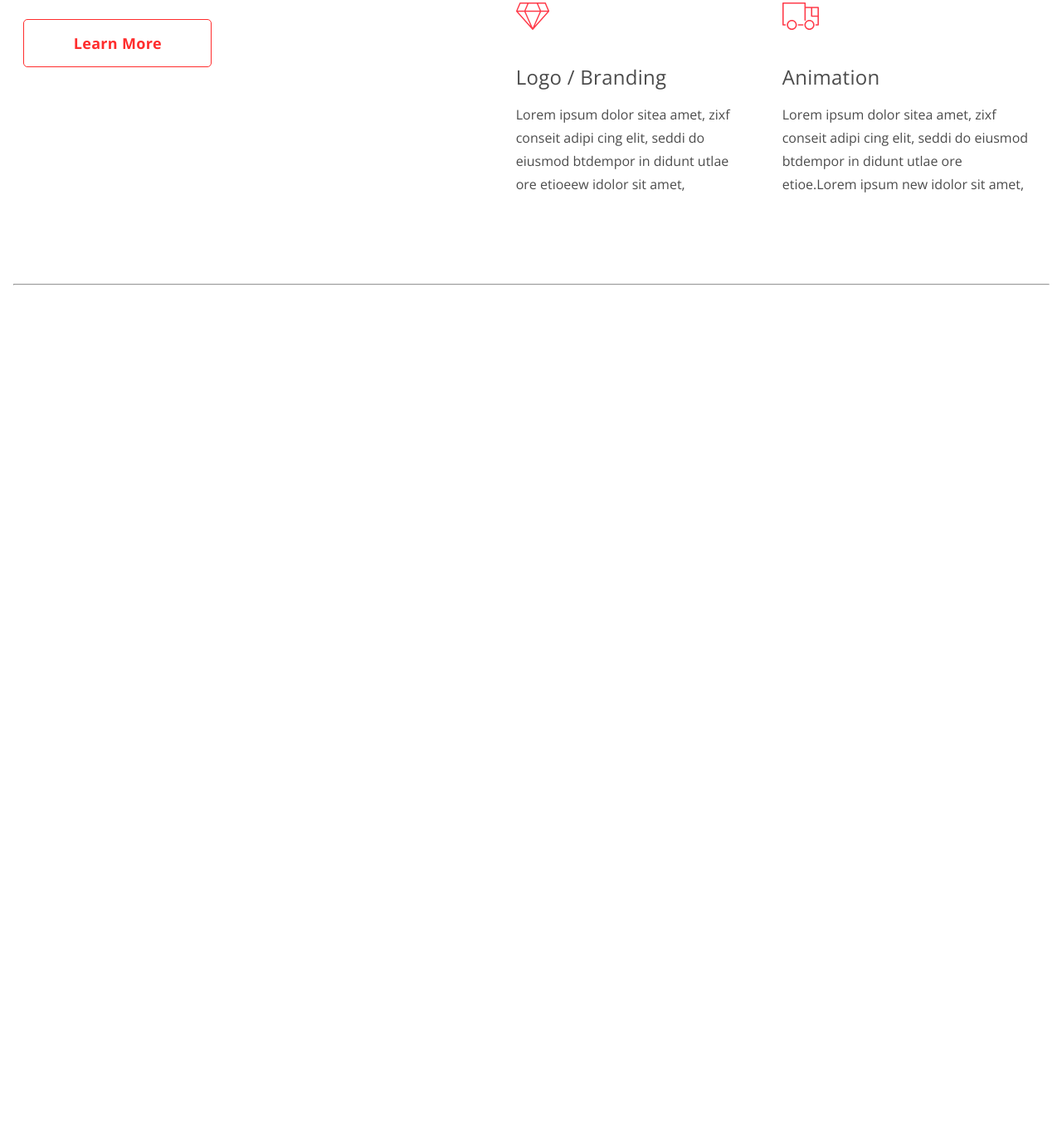
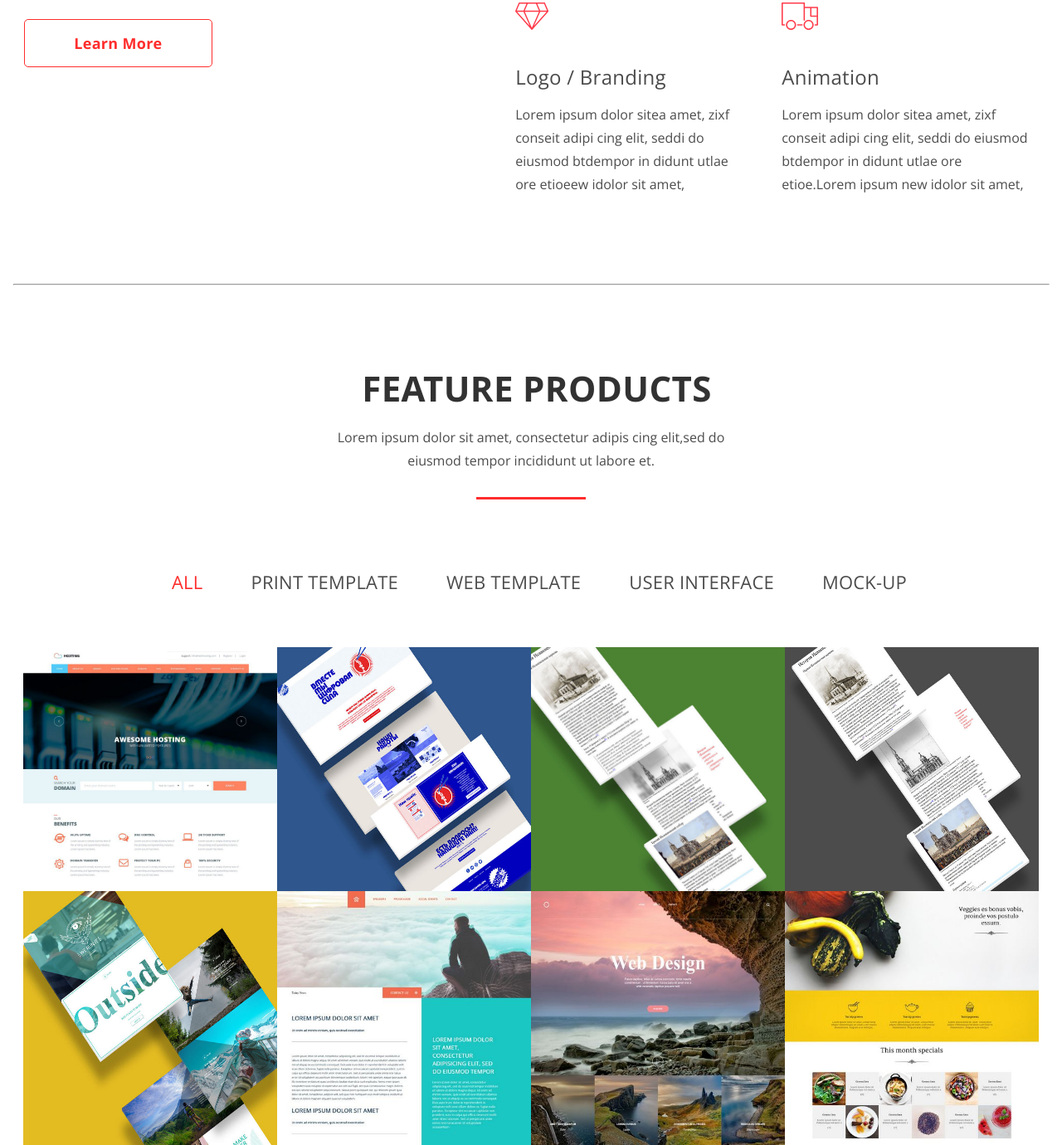
Before and after one commit to HoneyHunter/My-first-practise-of-HTML-and-CSS-landing., a plain HTML site: page index.html in a window 1280 px wide. Shown: the part 1087-2467 px from the top of the page at 83% size. Before the commit the page ends 1431 px from the top, so only its background shows below. Drawn offline with nearby package versions, Linux system fonts and the light colour scheme.

Commit message:
A.3.13: Block Features: Almost finished navigation and images

```diff
--- a/css/style.css
+++ b/css/style.css
@@ -82,7 +82,7 @@ p {
     margin: 0 auto;
 }
 .nav-menu {
-    display: inline-flex;
+    display: flex;
     align-items: stretch;
 }
 
@@ -219,7 +219,7 @@ p {
     justify-content: space-between;
     align-items: flex-start;
     width: 100%;
-    max-width: 1249px;
+    max-width: 1248px;
     margin: 0 auto;
     padding-top: 111px;
     padding-bottom: 56px;
@@ -333,3 +333,112 @@ hr {
 
 /* Features
 ================= */
+.features {
+    display: flex;
+    flex-wrap: wrap;
+    justify-content: space-between;
+    max-width: 1249px;
+    margin: 0 auto;
+    padding-top:95px ;
+    padding-bottom: 138;
+    padding-left: 1vw;
+    padding-right: 1vw;
+}
+.feature__wrapper {
+    text-align: center;
+    width: 100%;
+    margin-bottom: 88px; /* ! Пересмотреть отступ*/
+
+}
+.feature__title {
+    padding-left: 14px; /*! Указан на сайте Валерия*/
+    margin-bottom: 17px; /* ! Пересмотреть отступ*/
+    font-size: 42px;
+    font-weight: 700;
+    color: #000000;
+    opacity: 0.8;
+    text-transform: uppercase;
+    letter-spacing: 0.38px;
+}
+
+.feature__text {
+    max-width: 505px;
+    margin: 0 auto 30px;
+    font-size: 16px;
+    font-weight: 400;
+    line-height: 1.75;
+    color: #000000;
+    opacity: 0.7;
+}
+.horizontal-short__line {
+    width: 132px;
+    height: 3px;
+    border: none;
+    background-color: #ff2d2d;
+}
+
+.features__navigation {
+    max-width: 1249px;
+    display: flex;
+    justify-content: center;
+    align-items: center;
+    margin: 0 auto;
+    margin-bottom: 66px; /* ! Пересмотреть отступ*/
+    padding: 0;
+}
+
+.features__links {
+    display: flex;
+    flex-wrap: wrap;
+    list-style: none;
+    padding: 0;
+    margin: 0;
+    margin-left: 20px;
+}
+
+.features__item {
+    display: flex;
+    justify-content: center;
+}
+
+.feature__link {
+    display: flex;
+    align-items: center;
+    font-size: 22px;
+    font-weight: 400;
+    letter-spacing: 0.22px;
+    line-height: 1.09;
+    padding: 0 29px;
+    color: #000000;
+    opacity: 0.7;
+    text-decoration: none;
+    text-transform: uppercase;
+    transition: color .1s linear;
+}
+
+.feature__link_mod {
+    color:#ff2d2d;
+    opacity: 1;
+}
+
+.feature__link:hover {
+    color: #ff2d2d;
+
+}
+
+
+/* Features - Portfolio
+================= */
+.portfolio {
+    display: flex;
+    flex-wrap: wrap;
+    justify-content: space-between;
+    max-width: 1248px;
+    margin: 0 auto;
+}
+.portfolio-image {
+    width: 25%;
+}
+
+
+/* !!! Работа со вторым меню навигации. Нужно разобраться, с margin and paddings.*/
--- a/index.html
+++ b/index.html
@@ -88,9 +88,35 @@
                 </div> <!--.services__wrapper-->
         </article> <!--.services-container-->
         <hr>
+
+        <!-- Team-->
+
         <article class="features">
-
-        </article>
+            <div class="feature__wrapper">
+                <h2 class="feature__title">Feature products</h2>
+                <p class="feature__text">Lorem ipsum dolor sit amet, consectetur adipis cing elit,sed do eiusmod tempor incididunt ut labore et.</p>
+                <hr class="horizontal-short__line">
+            </div> <!--.feature__wrapper-->
+            <nav class="features__navigation">
+                <ul class="features__links">
+                    <li class="features__item"> <a class="feature__link feature__link_mod" href="">all</a></li>
+                    <li class="features__item"><a class="feature__link" href="">print template</a></li>
+                    <li class="features__item"><a class="feature__link" href="">web template</a></li>
+                    <li class="features__item"><a class="feature__link" href="">user interface</a></li>
+                    <li class="features__item"><a class="feature__link" href="">mock-up</a></li>
+                </ul>
+            </nav>
+            <div class="portfolio">
+                <img src="img/work-1.jpg" alt="Design Sample" class="portfolio-image">
+                <img src="img/work-2.jpg" alt="Slides" class="portfolio-image">
+                <img src="img/work-3.jpg" alt="Slides" class="portfolio-image">
+                <img src="img/work-4.jpg" alt="Slides" class="portfolio-image">
+                <img src="img/work-5.jpg" alt="Interface design" class="portfolio-image">
+                <img src="img/work-6.jpg" alt="Design Sample" class="portfolio-image">
+                <img src="img/work-7.jpg" alt="Design Sample" class="portfolio-image">
+                <img src="img/work-8.jpg" alt="Design Sample" class="portfolio-image">
+            </div> <!--.portfolio-->
+        </article> <!--.features-->
 
 
 
```
